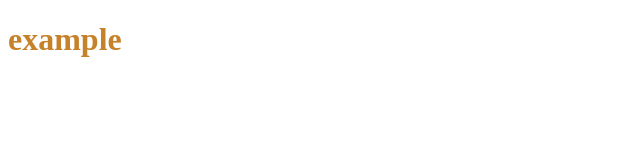
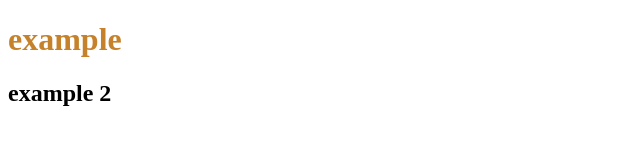
Before and after one commit to AbuAbay/Example, a plain HTML site: page index.html in a window 1280 px wide. Shown: the whole page, without its empty margins (0-640 px from the left). Drawn offline with Linux system fonts and the light colour scheme.

Commit message:
add feature

```diff
--- a/index.html
+++ b/index.html
@@ -9,5 +9,6 @@
 </head>
 <body>
     <h1>example</h1>
+    <h2>example 2</h2>
 </body>
 </html>
```
